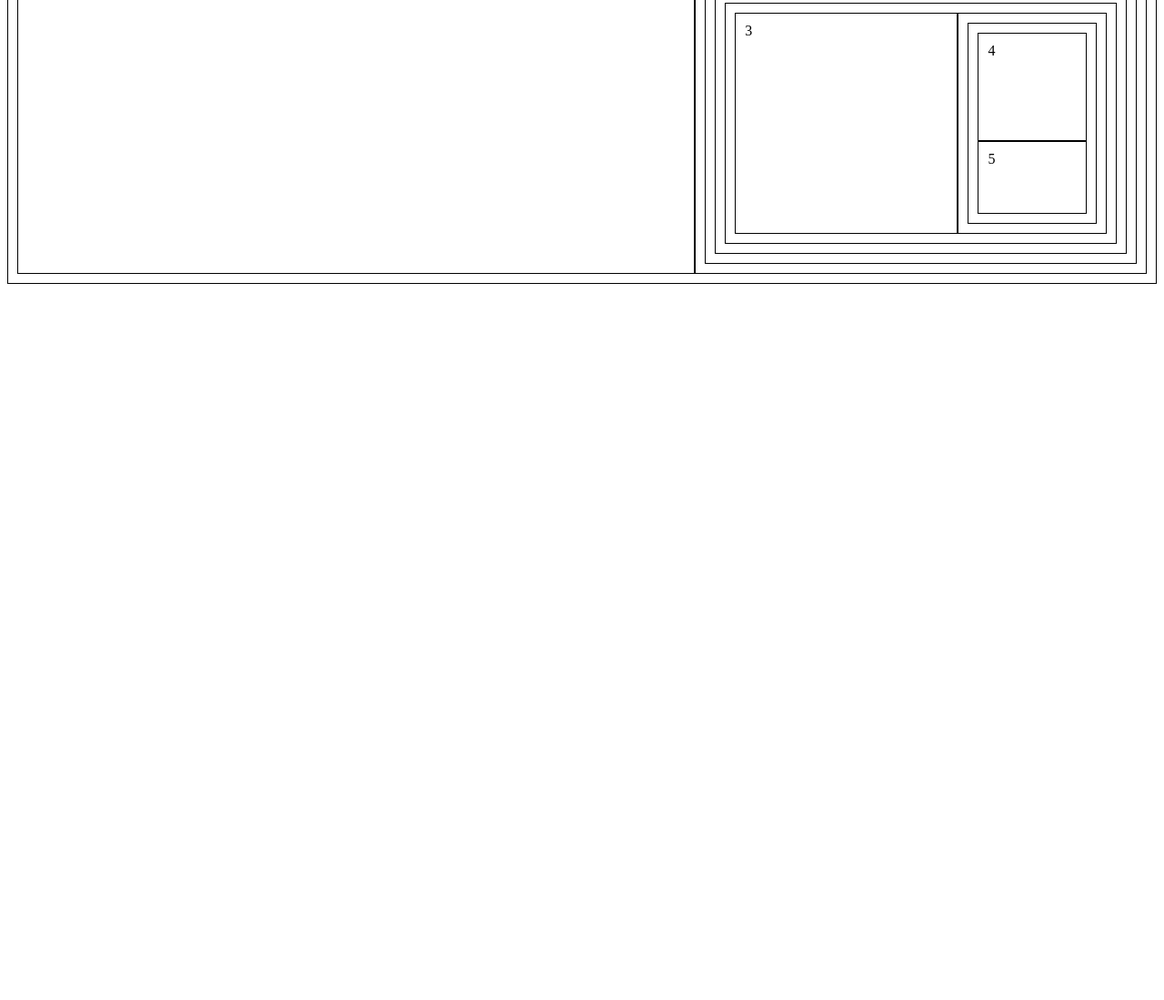
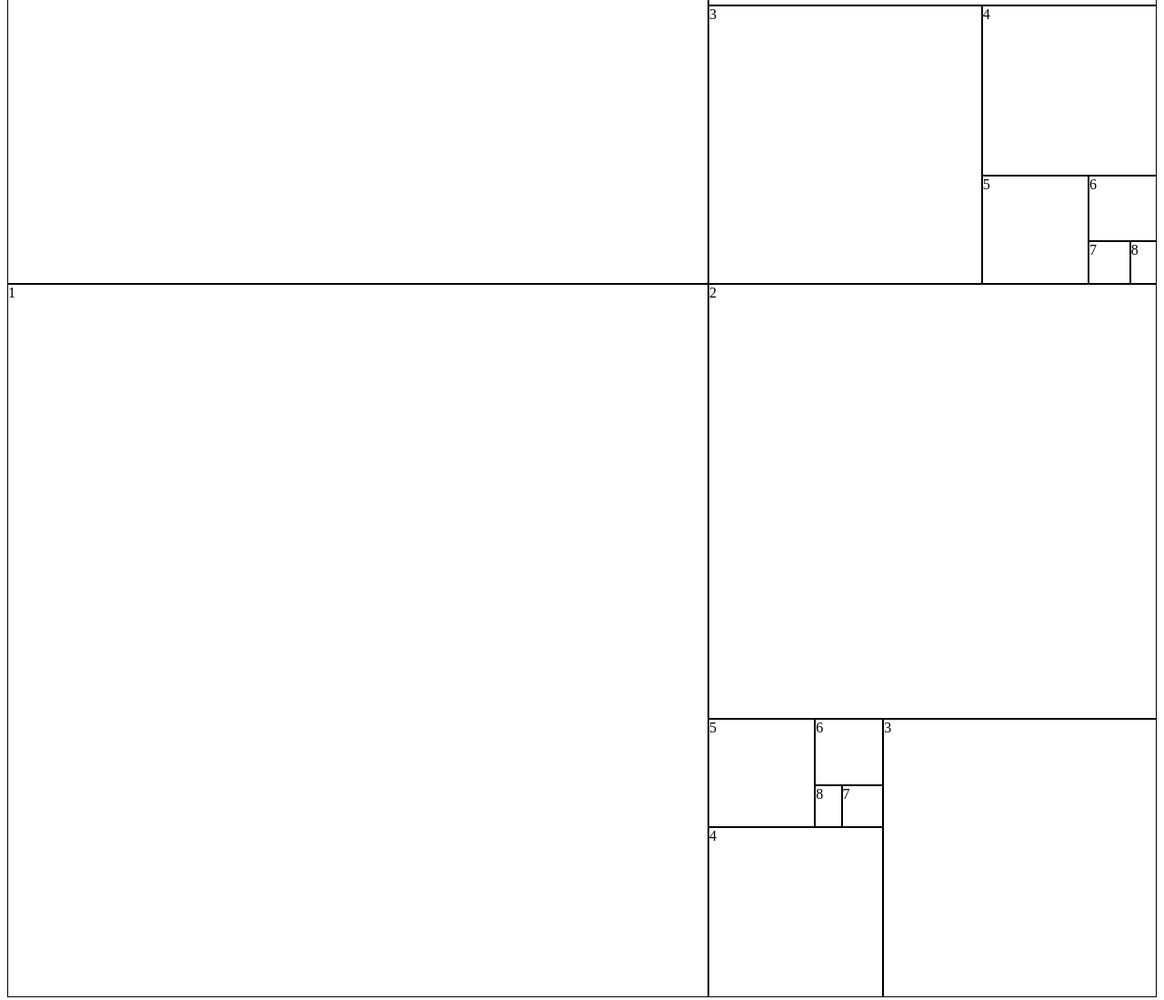
Before and after one commit to acarrasco/interview-questions, a plain HTML site: page fib-layout/index.html in a window 1280 px wide. Shown: the part 480-1579 px from the top of the page at 91% size. Before the commit the page ends 800 px from the top, so only its background shows below. Drawn offline with Linux system fonts and the light colour scheme.

Commit message:
create real fibonacci spiral layout besides the simple one; improve style

```diff
--- a/fib-layout/layout.css
+++ b/fib-layout/layout.css
@@ -1,34 +1,39 @@
 .fib {
-    border-style: solid;
-    border-width: 1px;
-    margin: 0px;
-    padding: 10px;
     display: flex;
     box-sizing: border-box;
     width: 100%;
     height: 100%;
 }
 
-.fib .horizontal {
+.fib.horizontal {
     flex-direction: row;
 }
 
-.fib .vertical {
+.fib.vertical {
     flex-direction: column;
 }
 
-.fib .left {
-    width: 60%;
+.fib.big {
+    border-style: solid;
+    border-width: 1px;
 }
 
-.fib .right {
-    width: 40%;
+.fib.leaf {
+    border-style: solid;
+    border-width: 1px;
 }
 
-.fib .top {
-    height: 60%;
+.fib.horizontal>.fib.big {
+    width: 61%;
+}
+.fib.horizontal>.fib.small {
+    width: 39%;
 }
 
-.fib .bottom {
-    height: 40%;
+.fib.vertical>.fib.big {
+    height: 61%;
 }
+
+.fib.vertical>.fib.small {
+    height: 39%;
+}
--- a/fib-layout/layout.js
+++ b/fib-layout/layout.js
@@ -1,32 +1,78 @@
-function fib(children, verticalSplit) {
-    if (!children) {
+function simpleLayout(children, verticalSplit) {
+    if (!children || children.length == 0) {
         return;
-    } else if (children.length == 1) {
-        return children[0];
+    }
+    var head = children[0];
+    var tail = children.slice(1);
+    var rootContainer = document.createElement('span');
+
+    if (!tail.length) {
+        rootContainer.className = 'fib leaf';
+        rootContainer.appendChild(head)
     } else {
-        var head = children[0];
-        var tail = children.slice(1);
-
-        var rootContainer = document.createElement('span');
         var headContainer = document.createElement('span');
         var tailContainer = document.createElement('span');
 
         if (verticalSplit) {
             rootContainer.className = 'fib vertical';
-            headContainer.className = 'fib top';
-            tailContainer.className = 'fib bottom';
+            headContainer.className = 'fib big leaf';
+            tailContainer.className = 'fib small';
         } else {
             rootContainer.className = 'fib horizontal';
-            headContainer.className = 'fib left';
-            tailContainer.className = 'fib right';
+            headContainer.className = 'fib big leaf';
+            tailContainer.className = 'fib small';
         }
 
         headContainer.appendChild(head);
-        tailContainer.appendChild(fib(tail, !verticalSplit));
+        tailContainer.appendChild(simpleLayout(tail, !verticalSplit));
 
         rootContainer.appendChild(headContainer);
         rootContainer.appendChild(tailContainer);
+    }
+    return rootContainer;
+}
 
-        return rootContainer;
+function fibonacciLayout(children, iteration) {
+    iteration = iteration || 0;
+    var verticalSplit = iteration % 2 == 1;
+    var bigFirst = Math.trunc((iteration / 2)) % 2 == 0;
+
+    if (!children || !children.length) {
+        return;
     }
+    var head = children[0];
+    var tail = children.slice(1);
+    var rootContainer = document.createElement('span');
+
+    if (!tail.length) {
+        rootContainer.className = 'fib leaf';
+        rootContainer.appendChild(head)
+    } else {
+        var firstContainer = document.createElement('span');
+        var secondContainer = document.createElement('span');
+
+        if (verticalSplit) {
+            rootContainer.className = 'fib vertical';
+        } else {
+            rootContainer.className = 'fib horizontal';
+        }
+
+        var bigContainer, smallContainer;
+        if (bigFirst) {
+            bigContainer = firstContainer;
+            smallContainer = secondContainer;
+        } else {
+            bigContainer = secondContainer;
+            smallContainer = firstContainer;
+        }
+
+        bigContainer.className = 'fib big leaf';
+        smallContainer.className = 'fib small';
+        bigContainer.appendChild(head);
+        smallContainer.appendChild(fibonacciLayout(tail, iteration + 1));
+
+        rootContainer.appendChild(firstContainer);
+        rootContainer.appendChild(secondContainer);
+    }
+    return rootContainer;
 }
--- a/fib-layout/main.js
+++ b/fib-layout/main.js
@@ -1,7 +1,10 @@
-var children = [1, 2, 3, 4, 5].map(function(x) {
+var children = function() {
+    return  [1, 2, 3, 4, 5, 6, 7 , 8].map(function(x) {
     var el = document.createElement('span');
     el.innerText = x;
     return el;
-});
+    });
+};
 
-document.getElementsByTagName('body')[0].appendChild(fib(children))
+document.getElementsByTagName('body')[0].appendChild(simpleLayout(children()))
+document.getElementsByTagName('body')[0].appendChild(fibonacciLayout(children()))
```
Also changed, not shown: 1 other file.
